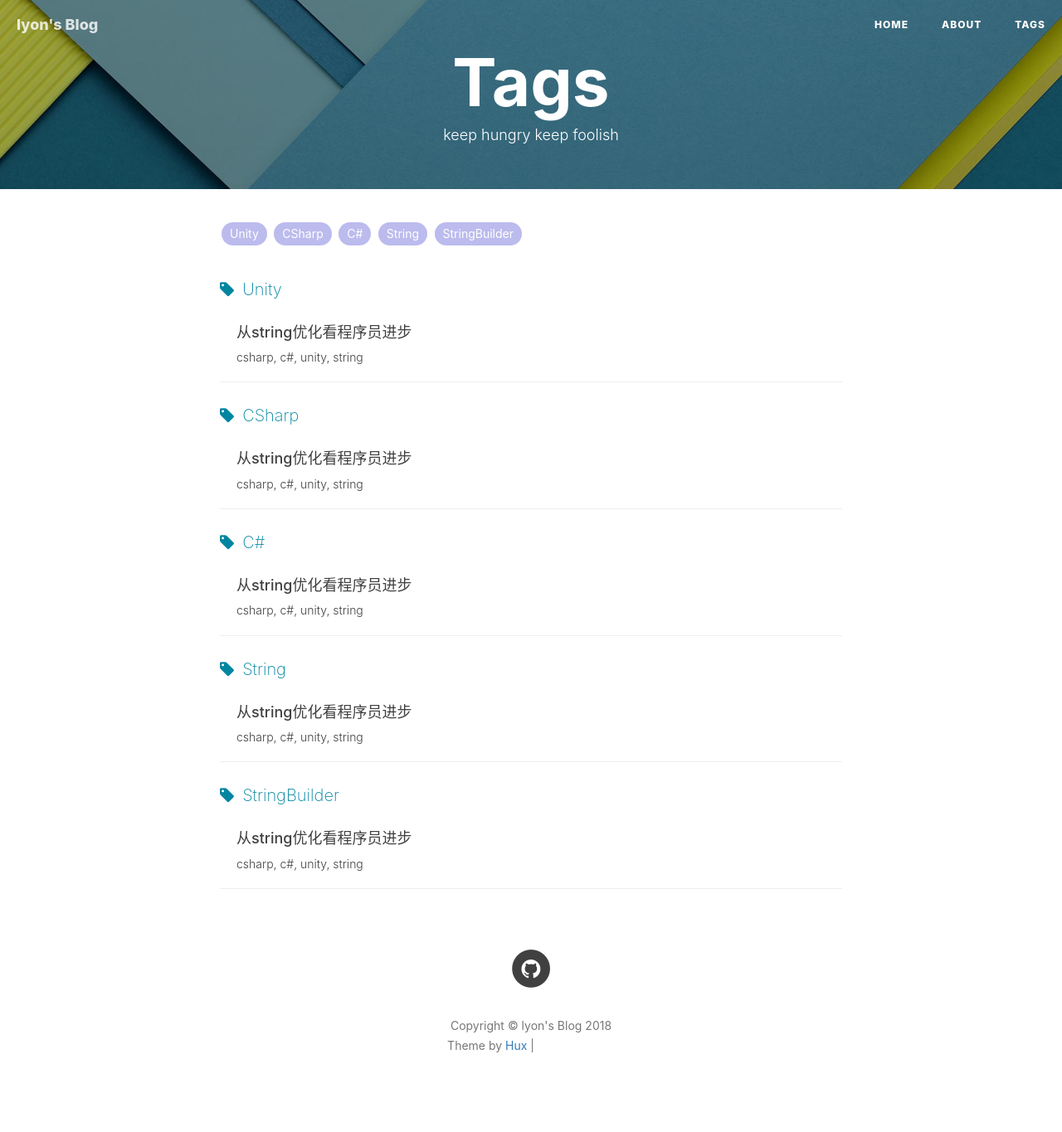
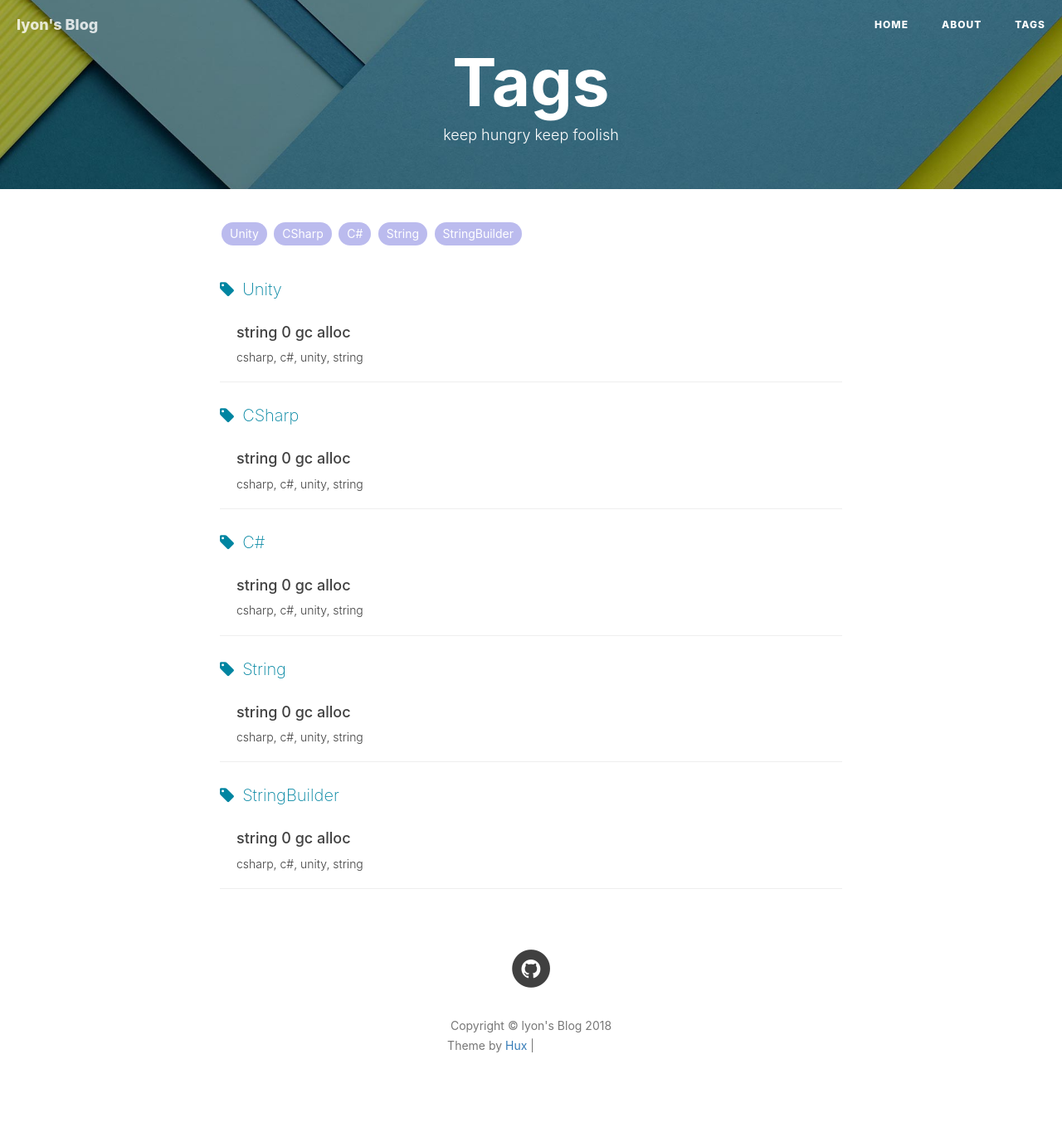
Before and after one commit to CodeSuperHero/CodeSuperHero.github.io, a Jekyll site: the page built from tags.html, in a window 1280 px wide. Shown: the whole page at 83% size. Built offline with Jekyll 4.4.1, drawn with Linux system fonts in a browser that asks for light colours; nearby versions of some CDN libraries; comment, search, counter and statistics services are not loaded; grey boxes are pictures that could not be loaded.

Commit message:
修改标题

```diff
--- a/_posts/2018-12-11-CSharpString优化.markdown
+++ b/_posts/2018-12-11-CSharpString优化.markdown
@@ -1,6 +1,6 @@
 ---
 layout:     post
-title:      "从string优化看程序员进步"
+title:      "string 0 gc alloc"
 subtitle:   "csharp, c#, unity, string"
 date:       2018-12-11
 author:     "CodeSuperHero"
```
Also changed, not shown: other parts of _posts/2018-12-11-CSharpString优化.markdown (+2 -0 lines).
